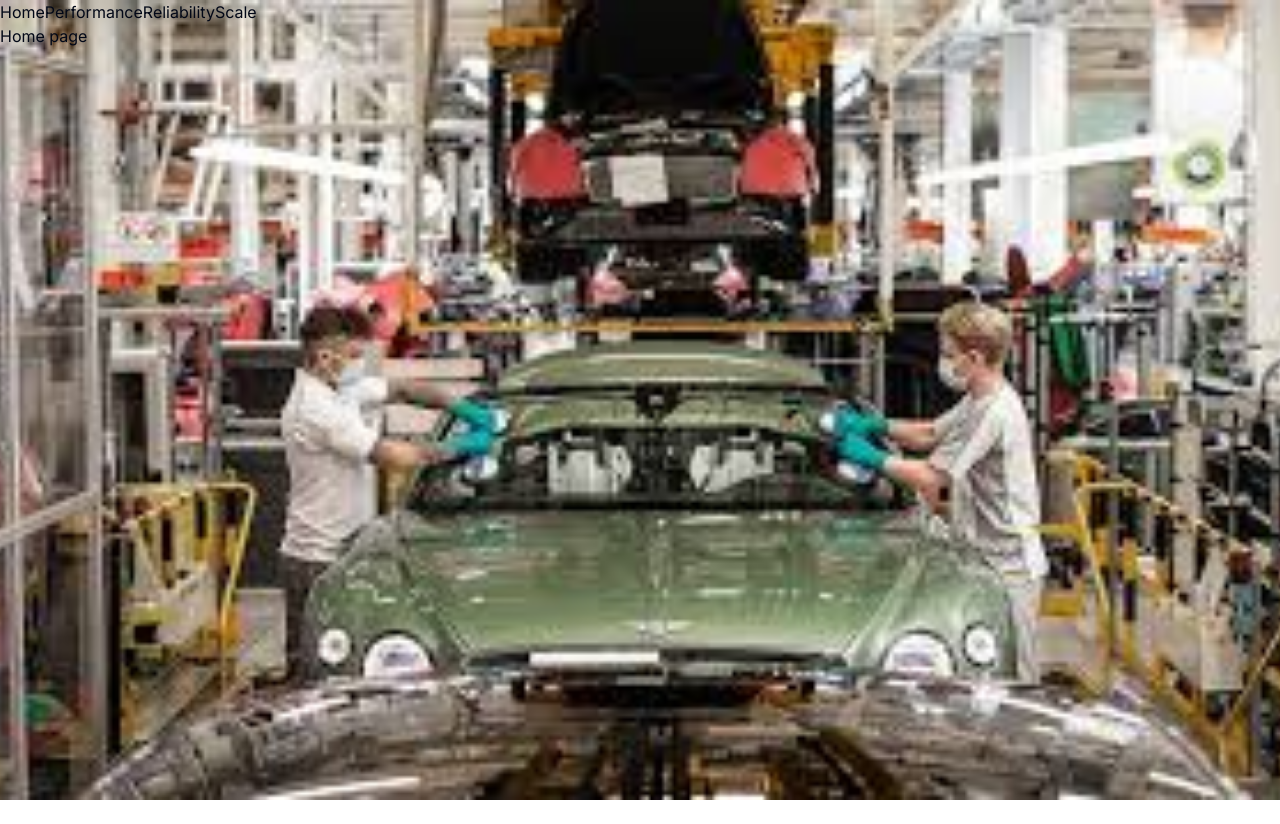
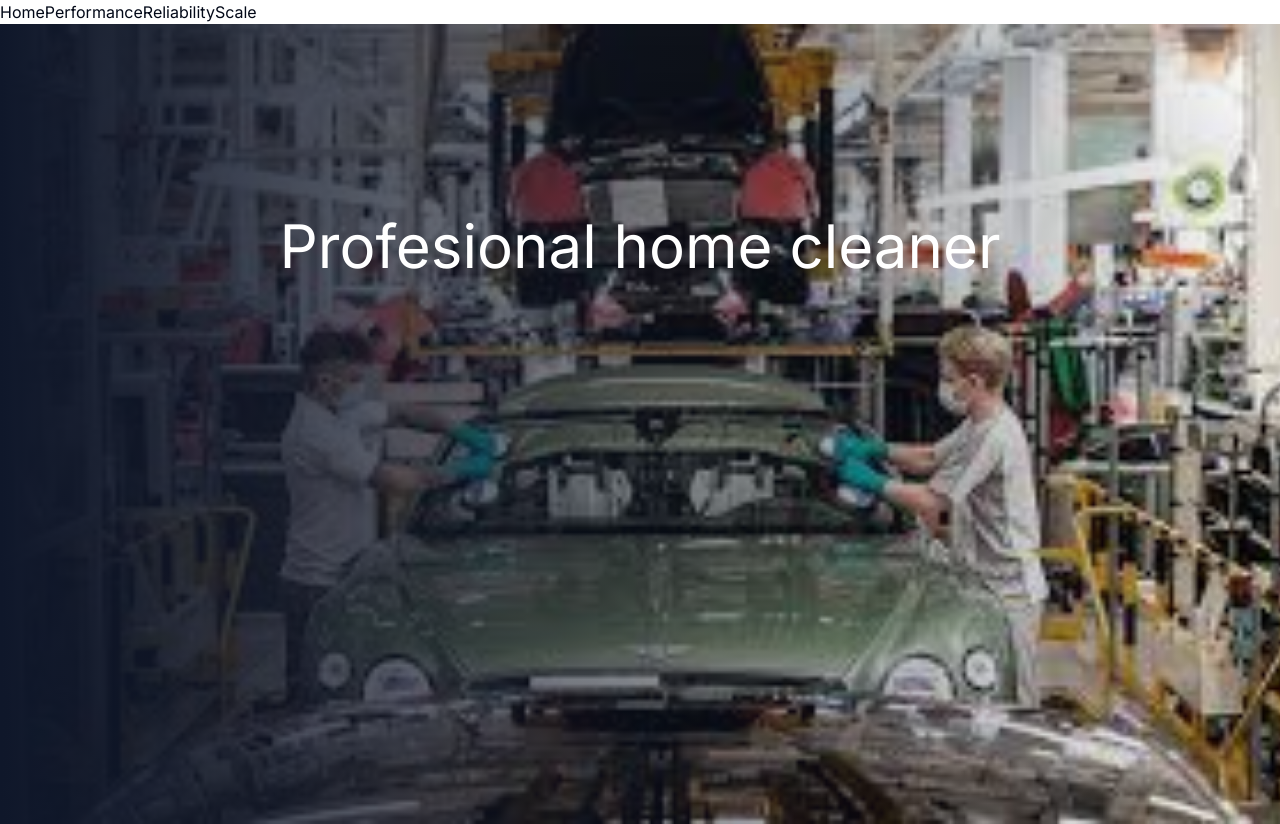
Before and after one commit to koollevert/next-static, a Next.js app: page / in a window 1280 px wide. Before the commit the page ends 800 px from the top, so only its background shows below. Built offline with nearby package versions, Linux system fonts and the light colour scheme.

Commit message:
hero adding it as a reusable componet

```diff
--- a/src/app/page.tsx
+++ b/src/app/page.tsx
@@ -1,21 +1,11 @@
-import Image from "next/image";
-
-import home from '/next.svg';
+import Hero from '@/components/hero';
+import home from '/home.svg';
 
 
 export default function Home() {
   return (
-    <div>
-      Home page
-      <div className="absolute -z-10 inset-0">
-        <Image
-          src={'/home.jpg'}
-          alt="two factory mates and a car"
-          fill
-          style={{objectFit: 'cover'}}
-        />
-      </div>
-    </div>
+    <Hero imgData={"/home.jpg"} imgAlt="two men a car" title="Profesional home cleaner"/>
+
 
   );
 }
--- /dev/null
+++ b/src/components/hero.tsx
@@ -0,0 +1,31 @@
+import type { StaticImageData } from "next/image";
+import Image from "next/image";
+
+
+interface HeroProps{
+    imgData: string;
+    imgAlt: string;
+    title: string;
+}
+
+export default function Hero(props: HeroProps){
+    return(
+        <div className="relative h-screen">
+            <div className="absolute -z-10 inset-0">
+                <Image
+                src={props.imgData}
+                alt={props.imgAlt}
+                fill
+                style={{objectFit: 'cover'}}
+                />
+                <div className="absolute inset-0 bg-gradient-to-r from-slate-900"/>
+            </div>
+            <div className="pt-48 flex justify-center items-center">
+                <h1 className="text-white text-6xl">
+                    {props.title}
+                </h1>
+            </div>
+        </div>
+    )
+
+}
```
